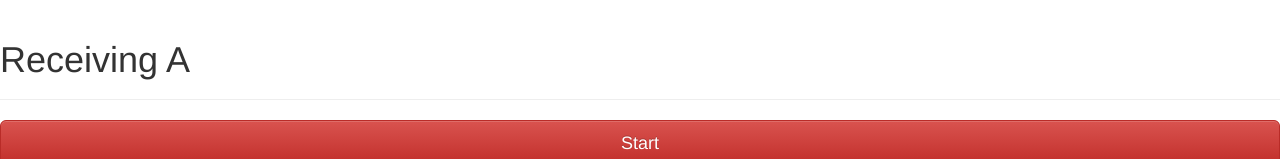
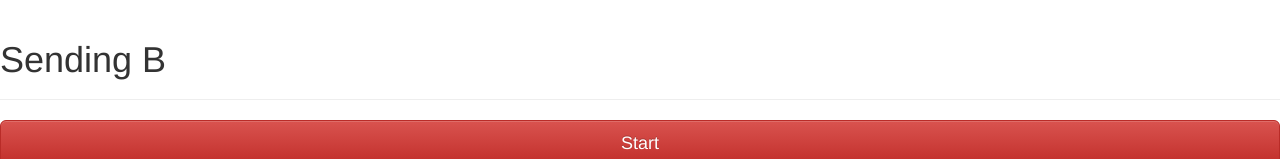
Before and after one commit to scott-ellenoff/Teem-Hands-Free, a plain HTML site: page sendingB.html in a window 1280 px wide. Shown: the top 159 px of the page. Drawn offline with nearby package versions, Linux system fonts and the light colour scheme.

Commit message:
Update sendingB.html

```diff
--- a/sendingB.html
+++ b/sendingB.html
@@ -17,7 +17,7 @@
 </head>
 <body>
     <div class="page-header">
-            <h1>Receiving A</h1>
+            <h1>Sending B</h1>
     </div>
     <div>
                 <button id="start" type="button" class="btn btn-danger btn-lg btn-block">Start</button>
```
